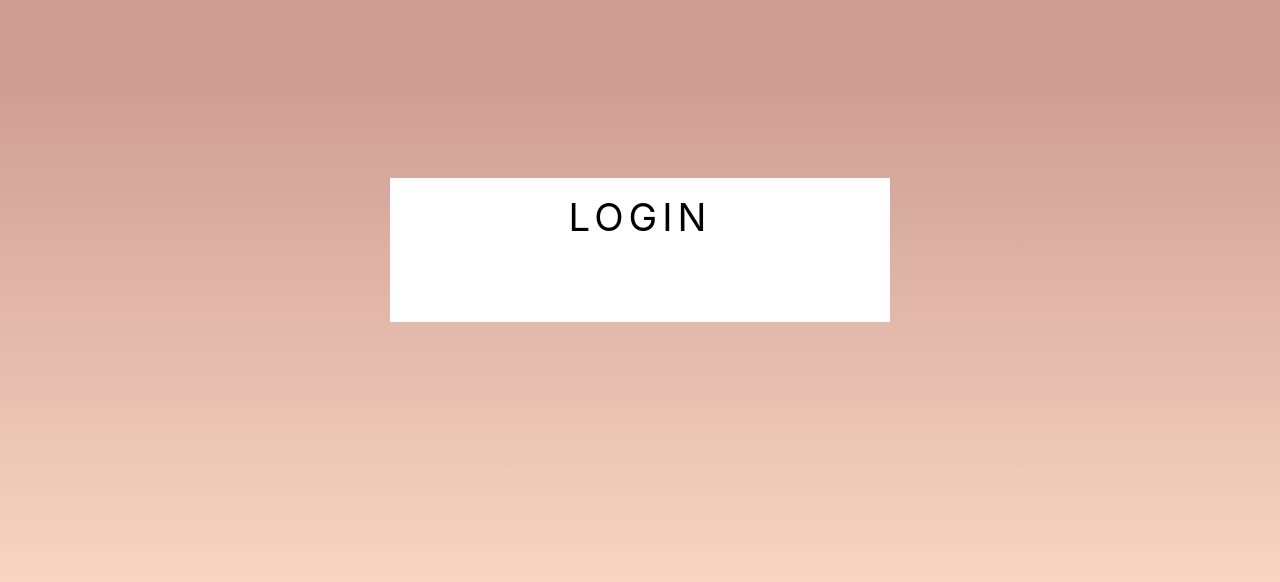
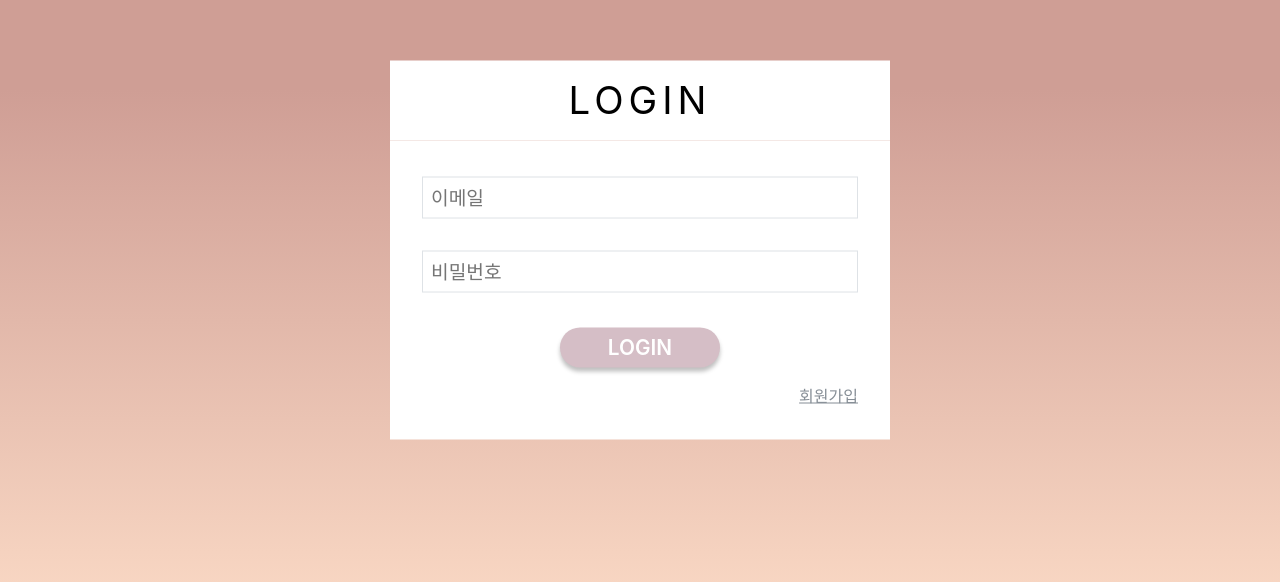
Before and after one commit to 2022-SeongNam-Pre-Internship-TeamE/PhoToon, a React (Create React App) app in the folder frontend/: page / in a window 1280 px wide. Shown: the part 150-732 px from the top of the page. Built offline with nearby package versions, Linux system fonts and the light colour scheme.

Commit message:
style : 로그인 페이지 1차 구성

```diff
--- /dev/null
+++ b/frontend/src/components/Auth/InputWithLabel.js
@@ -0,0 +1,37 @@
+import React from 'react';
+import styled from 'styled-components';
+import oc from 'open-color';
+
+// 두개가 함께 있을땐 상단 (그 사이) 에 여백을 준다
+const Wrapper = styled.div`
+    & + & {
+        margin-top: 2rem;
+    }
+`;
+
+const Label = styled.div`
+    font-size: 1rem;
+    color: ${oc.gray[6]};
+    margin-bottom: 0.25rem;
+`;
+
+const Input = styled.input`
+    width: 100%;
+    border: 1px solid ${oc.gray[3]};
+    outline: none;
+    border-radius: 0px;
+    line-height: 2.5rem;
+    font-size: 1.2rem;
+    padding-left: 0.5rem;
+    padding-right: 0.5rem;
+`;
+
+// rest 쪽에는 onChange, type, name, value, placeholder 등의 input 에서 사용 하는 값들을 넣어줄수 있다.
+const InputWithLabel = ({label, ...rest}) => (
+    <Wrapper>
+        <Label>{label}</Label>
+        <Input {...rest}/>
+    </Wrapper>
+);
+
+export default InputWithLabel;
--- /dev/null
+++ b/frontend/src/components/Auth/RightAlignedLink.js
@@ -0,0 +1,24 @@
+import React from 'react';
+import styled from 'styled-components';
+import oc from 'open-color';
+import { Link } from 'react-router-dom';
+
+const Aligner = styled.div`
+    margin-top: 1rem;
+    text-align: right;
+`;
+
+const StyledLink = styled(Link)`
+    color: ${oc.gray[6]};
+    &:hover {
+        color: ${oc.gray[7]};
+    }
+`
+
+const RightAlignedLink = ({to, children}) => (
+    <Aligner>
+        <StyledLink to={to}>{children}</StyledLink>
+    </Aligner>
+);
+
+export default RightAlignedLink;
--- a/frontend/src/components/Auth/index.js
+++ b/frontend/src/components/Auth/index.js
@@ -1,2 +1,4 @@
 export { default as LoginWrapper } from './LoginWrapper';
 export { default as JoinWrapper } from './JoinWrapper';
+export { default as InputWithLabel } from './InputWithLabel';
+export { default as RightAlignedLink } from './RightAlignedLink';
--- a/frontend/src/pages/Login.js
+++ b/frontend/src/pages/Login.js
@@ -1,13 +1,20 @@
 import React, { Component } from 'react';
-import { LoginWrapper } from '../components/Auth';
+import { LoginWrapper, InputWithLabel, RightAlignedLink } from '../components/Auth';
+import MainButton from "../components/MainButton";
 
 class Login extends Component {
 
     render() {
         return (
             <LoginWrapper>
+                <InputWithLabel name="email" placeholder="이메일"/>
+                <InputWithLabel name="password" placeholder="비밀번호" type="password"/>
+                <div style= {{marginTop : '35px'}}>
+                    <MainButton text="LOGIN"></MainButton>
+                </div>
+                <RightAlignedLink to="/Join">회원가입</RightAlignedLink>
+            </LoginWrapper>
 
-            </LoginWrapper>
         );
     }
 }
```
